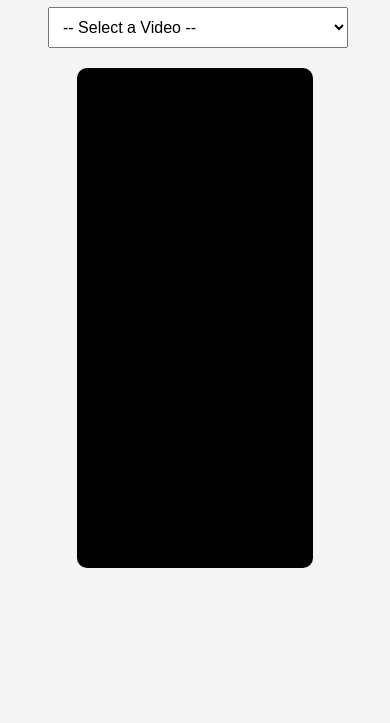
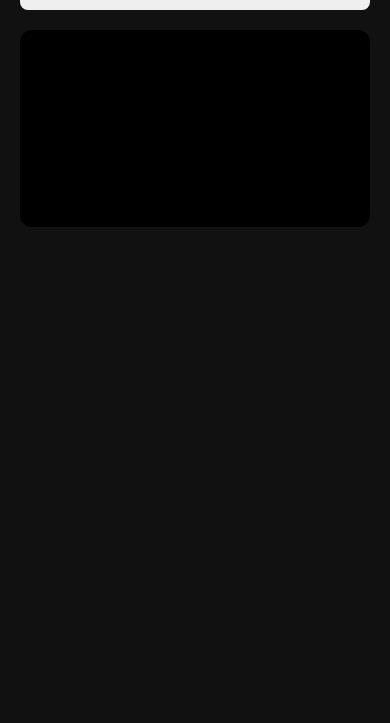
Before and after one commit to nhdtb/streaming, a plain HTML site: page index.html in a window 390 px wide. Shown: the part 121-844 px from the top of the page. Drawn offline with Linux system fonts and the light colour scheme.

Commit message:
Update index.html to better support mobile

```diff
--- a/index.html
+++ b/index.html
@@ -7,25 +7,47 @@
 
 <style>
     body {
+        margin: 0;
         font-family: Arial, sans-serif;
-        background: #f4f4f4;
+        background: #111;
+        color: white;
         text-align: center;
-        padding: 40px;
+        padding: 20px;
+    }
+
+    h1 {
+        font-size: 22px;
+        margin-bottom: 20px;
     }
 
     select {
-        padding: 10px;
-        font-size: 16px;
+        width: 100%;
+        max-width: 500px;
+        padding: 14px;
+        font-size: 18px;
+        border-radius: 8px;
+        border: none;
         margin-bottom: 20px;
-        width: 300px;
     }
 
-    iframe {
-        width: 80%;
-        max-width: 900px;
-        height: 500px;
+    /* Responsive 16:9 video container */
+    .video-container {
+        position: relative;
+        width: 100%;
+        max-width: 1000px;
+        margin: auto;
+        padding-bottom: 56.25%; /* 16:9 ratio */
+        height: 0;
+    }
+
+    .video-container iframe {
+        position: absolute;
+        top: 0;
+        left: 0;
+        width: 100%;
+        height: 100%;
         border: none;
-        border-radius: 10px;
+        border-radius: 12px;
         background: black;
     }
 </style>
@@ -39,15 +61,21 @@
     <option value="">-- Select a Video --</option>
 </select>
 
-<br>
-
-<iframe id="videoFrame" allow="autoplay" allowfullscreen></iframe>
+<div class="video-container">
+    <iframe
+        id="videoFrame"
+        allow="autoplay; fullscreen"
+        allowfullscreen
+        webkitallowfullscreen
+        mozallowfullscreen>
+    </iframe>
+</div>
 
 <script>
 const select = document.getElementById("videoSelect");
 const frame = document.getElementById("videoFrame");
 
-// Load videos from JSON file
+// Load videos
 fetch("videos.json")
     .then(response => response.json())
     .then(videos => {
@@ -59,7 +87,7 @@ fetch("videos.json")
         });
     });
 
-// Update video when selected
+// Change video
 select.addEventListener("change", function() {
     if (this.value) {
         frame.src = `https://drive.google.com/file/d/${this.value}/preview`;
```
